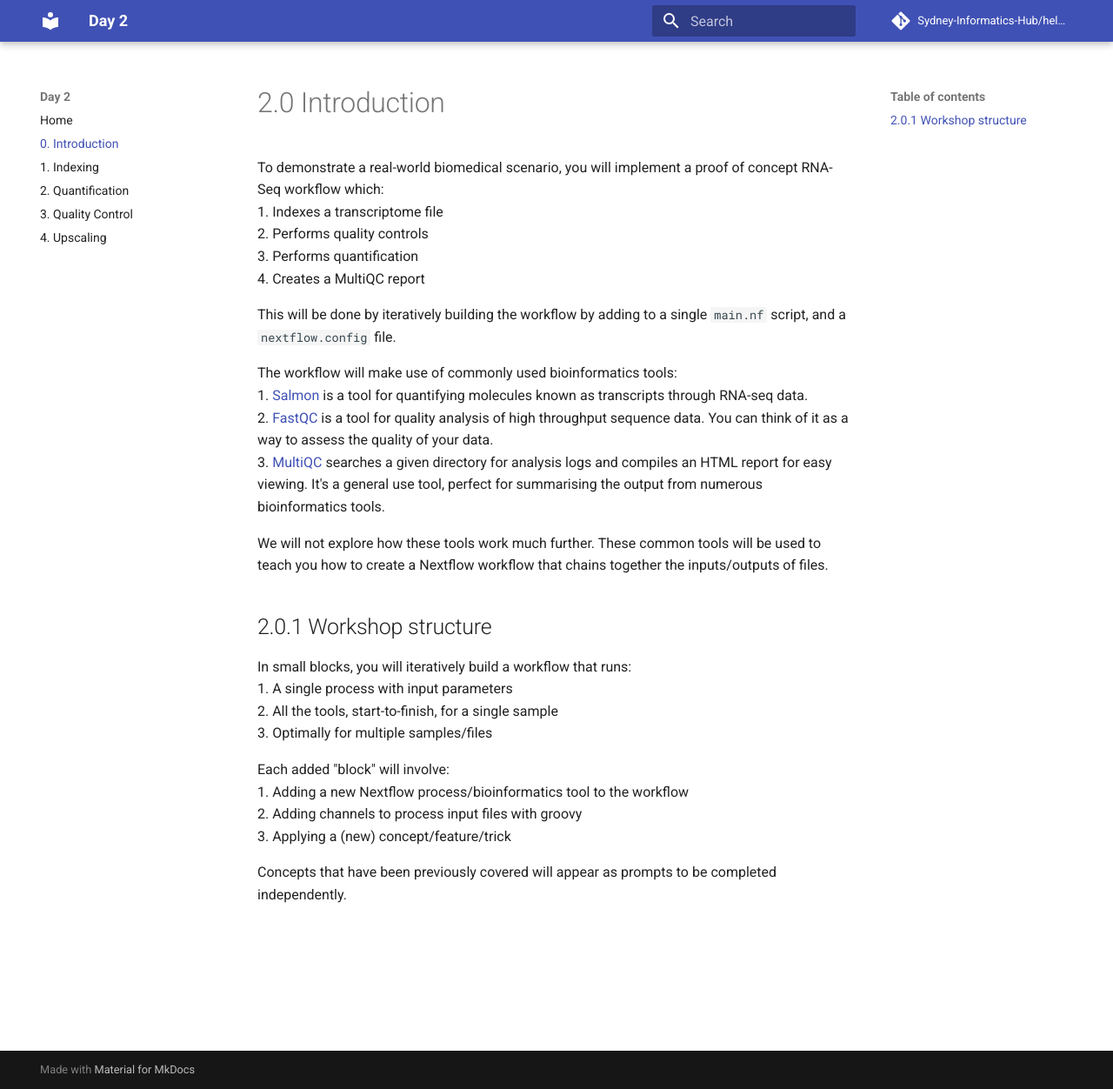
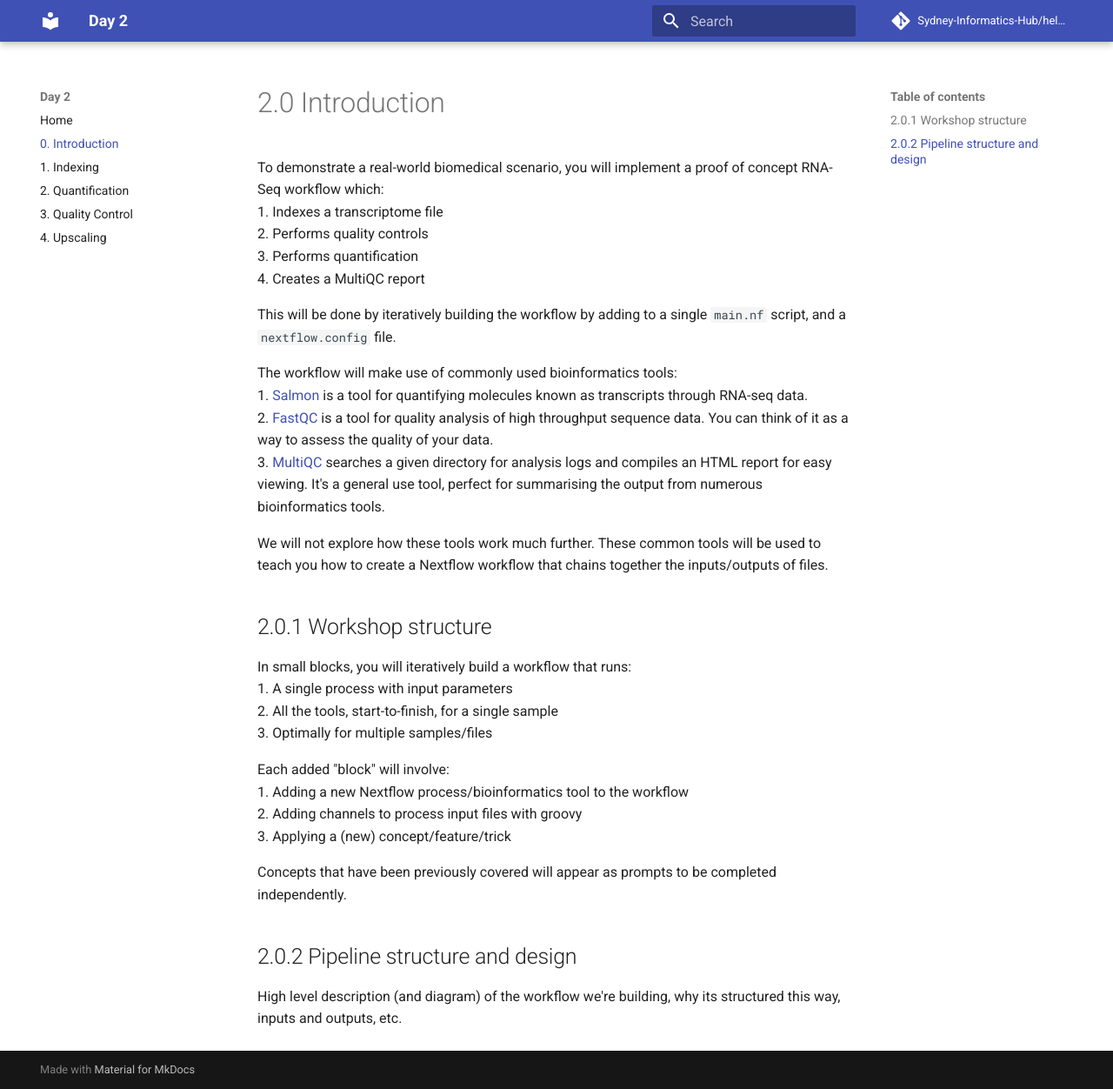
Before and after one commit to Sydney-Informatics-Hub/hello-nextflow, an MkDocs documentation site: the page built from docs/00_intro.md, in a window 1280 px wide and 1252 px high. Shown: the whole window at 87% size. Built offline with MkDocs 1.6.1 and Material for MkDocs 9.7.7, drawn with Linux system fonts in a browser that asks for light colours; comment, search, counter and statistics services are not loaded.

Commit message:
Add TODO section for pipeline design to intro

```diff
--- a/docs/00_intro.md
+++ b/docs/00_intro.md
@@ -28,3 +28,7 @@ Each added "block" will involve:
 3. Applying a (new) concept/feature/trick
 
 Concepts that have been previously covered will appear as prompts to be completed independently.
+
+## 2.0.2 Pipeline structure and design
+
+High level description (and diagram) of the workflow we're building, why its structured this way, inputs and outputs, etc.
```
